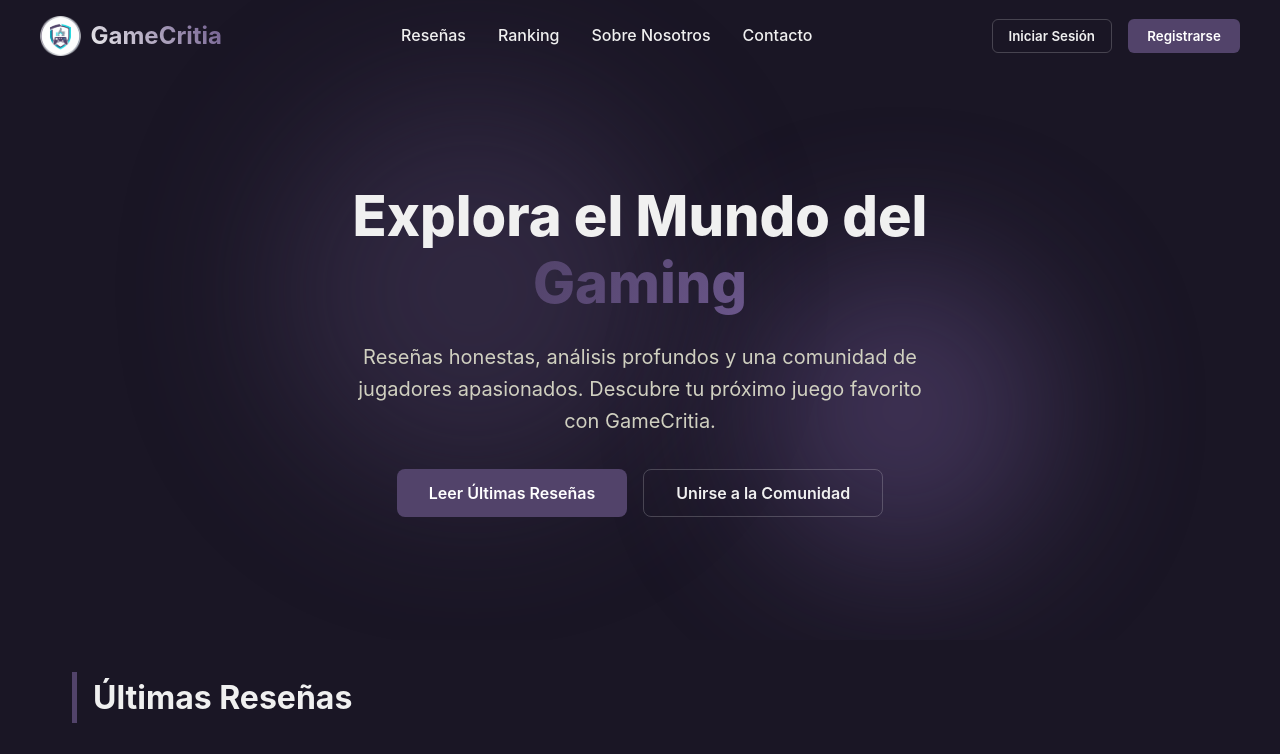
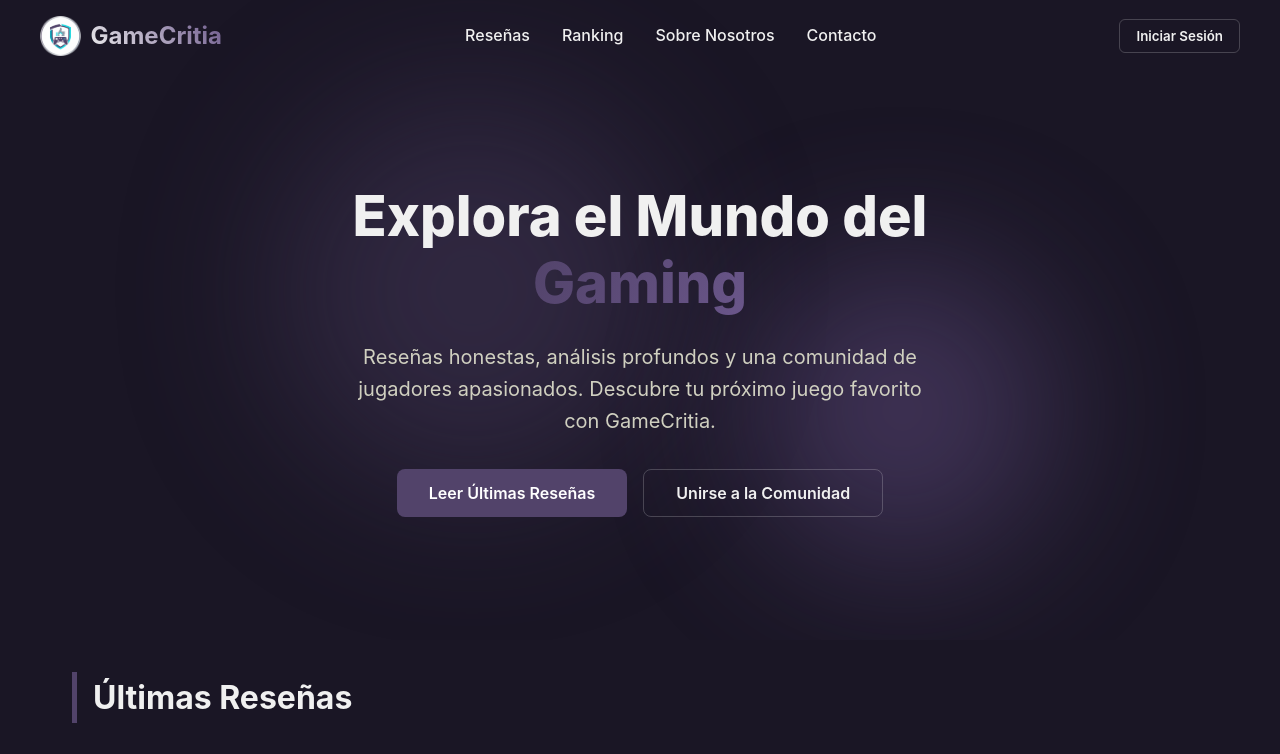
Before and after one commit to Marcausente/GameCritia, a React (Vite) app: page / in a window 1280 px wide. Shown: the top 754 px of the page. Built offline with nearby package versions, Linux system fonts and the light colour scheme; grey boxes are pictures that could not be loaded.

Commit message:
FIX: Arreglado register

```diff
--- a/src/components/Navbar.css
+++ b/src/components/Navbar.css
@@ -41,6 +41,7 @@
     color: var(--text-main);
     background: linear-gradient(45deg, var(--text-main), var(--primary-light));
     -webkit-background-clip: text;
+    background-clip: text;
     -webkit-text-fill-color: transparent;
 }
 
@@ -89,19 +90,7 @@
     background-color: rgba(82, 67, 106, 0.2);
 }
 
-.btn-signup {
-    background-color: var(--primary);
-    color: white;
-    font-weight: 600;
-    padding: 0.5rem 1.2rem;
-    border-radius: 6px;
-    transition: background-color 0.3s ease;
-}
 
-.btn-signup:hover {
-    background-color: var(--primary-light);
-    transform: translateY(-2px);
-}
 
 @media (max-width: 768px) {
     .navbar-links {
--- a/src/components/Navbar.jsx
+++ b/src/components/Navbar.jsx
@@ -35,7 +35,6 @@ const Navbar = () => {
                 </div>
                 <div className="navbar-auth">
                     <button className="btn-login">Iniciar Sesión</button>
-                    <button className="btn-signup">Registrarse</button>
                 </div>
             </div>
         </nav>
```
